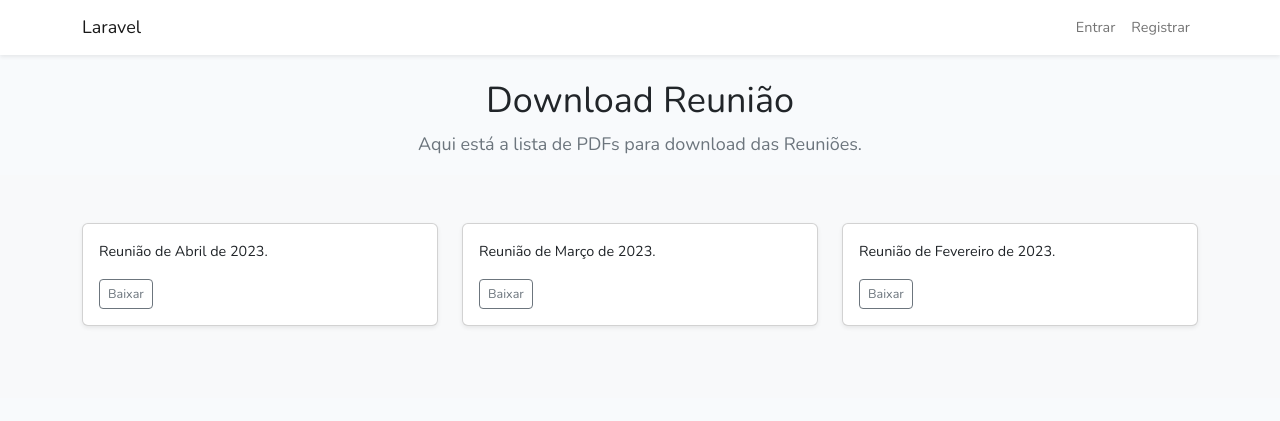
After one commit to igkuhnen/lareira, a Laravel app: page /downloadreuniao in a window 1280 px wide. The commit adds this page. Shown: the top 421 px of the page. Run offline with Laravel 9, Linux system fonts and the light colour scheme; style sheets or scripts are compiled from the project's sources.

Commit message:
downloadreuniao

```diff
--- /dev/null
+++ b/app/Http/Controllers/ControladorDownloadReuniao.php
@@ -0,0 +1,31 @@
+<?php
+
+namespace App\Http\Controllers;
+
+use Illuminate\Http\Request;
+
+class ControladorDownloadReuniao extends Controller
+{
+    public function index(){
+        return view('downloadreuniao');
+    }
+
+    public function downloadreuniaofevereiro(){
+        return response()->download(public_path().'/assets/reuniaofevereiro.pdf');
+    }
+
+    public function downloadreuniaomarco(){
+        return response()->download(public_path().'/assets/reuniaomarco.pdf');
+    }
+
+    public function downloadreuniaoabril(){
+        return response()->download(public_path().'/assets/reuniaoabril.pdf');
+    }
+
+    public function downloadreuniaomaio(){
+        return response()->download(public_path().'/assets/reuniaomaio.pdf');
+    }
+
+
+
+}
--- /dev/null
+++ b/resources/views/downloadreuniao.blade.php
@@ -0,0 +1,172 @@
+@extends('layouts.app', ["current" => "lareirista"])
+@section('content')
+<main role="main">
+
+    <section class="jumbotron text-center">
+      <div class="container">
+        <h1 class="jumbotron-heading">Download Reunião</h1>
+        <p class="lead text-muted">Aqui está a lista de PDFs para download das Reuniões.</p>
+      </div>
+    </section>
+
+    <div class="album py-5 bg-light">
+      <div class="container">
+
+        {{-- <div class="row">
+            <div class="col-md-4">
+              <div class="card mb-4 shadow-sm">
+                {% include icons/placeholder.svg width="100%" height="225" background="#55595c" color="#eceeef" class="card-img-top" text="Thumbnail" %}
+                <div class="card-body">
+                  <p class="card-text">Reunião de Maio de 2023.</p>
+                  <div class="d-flex justify-content-between align-items-center">
+                    <div class="btn-group">
+                      <a href="{{url('/')}}"type="button" class="btn btn-sm btn-outline-secondary">Em Breve</a>
+                    </div>
+                  </div>
+                </div>
+            </div>
+        </div> --}}
+
+        <div class="row">
+          <div class="col-md-4">
+            <div class="card mb-4 shadow-sm">
+              {{-- {% include icons/placeholder.svg width="100%" height="225" background="#55595c" color="#eceeef" class="card-img-top" text="Thumbnail" %} --}}
+              <div class="card-body">
+                <p class="card-text">Reunião de Abril de 2023.</p>
+                <div class="d-flex justify-content-between align-items-center">
+                  <div class="btn-group">
+                    <a href="{{url('/downloadreuniaoabril')}}"type="button" class="btn btn-sm btn-outline-secondary">Baixar</a>
+                  </div>
+                </div>
+              </div>
+            </div>
+          </div>
+          <div class="col-md-4">
+            <div class="card mb-4 shadow-sm">
+              {{-- {% include icons/placeholder.svg width="100%" height="225" background="#55595c" color="#eceeef" class="card-img-top" text="Thumbnail" %} --}}
+              <div class="card-body">
+                <p class="card-text">Reunião de Março de 2023.</p>
+                <div class="d-flex justify-content-between align-items-center">
+                  <div class="btn-group">
+                    <a href="{{url('/downloadreuniaomarco')}}"type="button" class="btn btn-sm btn-outline-secondary">Baixar</a>
+                  </div>
+                </div>
+              </div>
+            </div>
+          </div>
+          <div class="col-md-4">
+            <div class="card mb-4 shadow-sm">
+              {{-- {% include icons/placeholder.svg width="100%" height="225" background="#55595c" color="#eceeef" class="card-img-top" text="Thumbnail" %} --}}
+              <div class="card-body">
+                <p class="card-text">Reunião de Fevereiro de 2023.</p>
+                <div class="d-flex justify-content-between align-items-center">
+                  <div class="btn-group">
+                    <a href="{{url('/downloadreuniaofevereiro')}}"type="button" class="btn btn-sm btn-outline-secondary">Baixar</a>
+                  </div>
+                </div>
+              </div>
+            </div>
+          </div>
+
+          {{-- <div class="col-md-4">
+            <div class="card mb-4 shadow-sm">
+              {% include icons/placeholder.svg width="100%" height="225" background="#55595c" color="#eceeef" class="card-img-top" text="Thumbnail" %}
+              <div class="card-body">
+                <p class="card-text">Reunião de Janeiro de 2023.</p>
+                <div class="d-flex justify-content-between align-items-center">
+                  <div class="btn-group">
+                    <a href="{{url('/downloadreuniaojaneiro')}}"type="button" class="btn btn-sm btn-outline-secondary">Baixar</a>
+                  </div>
+                </div>
+              </div>
+            </div>
+          </div> --}}
+          {{-- <div class="col-md-4">
+            <div class="card mb-4 shadow-sm">
+              {% include icons/placeholder.svg width="100%" height="225" background="#55595c" color="#eceeef" class="card-img-top" text="Thumbnail" %}
+              <div class="card-body">
+                <p class="card-text">This is a wider card with supporting text below as a natural lead-in to additional content. This content is a little bit longer.</p>
+                <div class="d-flex justify-content-between align-items-center">
+                  <div class="btn-group">
+                    <button type="button" class="btn btn-sm btn-outline-secondary">View</button>
+                    <button type="button" class="btn btn-sm btn-outline-secondary">Edit</button>
+                  </div>
+                  <small class="text-muted">9 mins</small>
+                </div>
+              </div>
+            </div>
+          </div>
+          <div class="col-md-4">
+            <div class="card mb-4 shadow-sm">
+              {% include icons/placeholder.svg width="100%" height="225" background="#55595c" color="#eceeef" class="card-img-top" text="Thumbnail" %}
+              <div class="card-body">
+                <p class="card-text">This is a wider card with supporting text below as a natural lead-in to additional content. This content is a little bit longer.</p>
+                <div class="d-flex justify-content-between align-items-center">
+                  <div class="btn-group">
+                    <button type="button" class="btn btn-sm btn-outline-secondary">View</button>
+                    <button type="button" class="btn btn-sm btn-outline-secondary">Edit</button>
+                  </div>
+                  <small class="text-muted">9 mins</small>
+                </div>
+              </div>
+            </div>
+          </div>
+
+          <div class="col-md-4">
+            <div class="card mb-4 shadow-sm">
+              {% include icons/placeholder.svg width="100%" height="225" background="#55595c" color="#eceeef" class="card-img-top" text="Thumbnail" %}
+              <div class="card-body">
+                <p class="card-text">This is a wider card with supporting text below as a natural lead-in to additional content. This content is a little bit longer.</p>
+                <div class="d-flex justify-content-between align-items-center">
+                  <div class="btn-group">
+                    <button type="button" class="btn btn-sm btn-outline-secondary">View</button>
+                    <button type="button" class="btn btn-sm btn-outline-secondary">Edit</button>
+                  </div>
+                  <small class="text-muted">9 mins</small>
+                </div>
+              </div>
+            </div>
+          </div>
+          <div class="col-md-4">
+            <div class="card mb-4 shadow-sm">
+              {% include icons/placeholder.svg width="100%" height="225" background="#55595c" color="#eceeef" class="card-img-top" text="Thumbnail" %}
+              <div class="card-body">
+                <p class="card-text">This is a wider card with supporting text below as a natural lead-in to additional content. This content is a little bit longer.</p>
+                <div class="d-flex justify-content-between align-items-center">
+                  <div class="btn-group">
+                    <button type="button" class="btn btn-sm btn-outline-secondary">View</button>
+                    <button type="button" class="btn btn-sm btn-outline-secondary">Edit</button>
+                  </div>
+                  <small class="text-muted">9 mins</small>
+                </div>
+              </div>
+            </div>
+          </div> --}}
+          {{-- <div class="col-md-4">
+            <div class="card mb-4 shadow-sm">
+              {% include icons/placeholder.svg width="100%" height="225" background="#55595c" color="#eceeef" class="card-img-top" text="Thumbnail" %}
+              <div class="card-body">
+                <p class="card-text">This is a wider card with supporting text below as a natural lead-in to additional content. This content is a little bit longer.</p>
+                <div class="d-flex justify-content-between align-items-center">
+                  <div class="btn-group">
+                    <button type="button" class="btn btn-sm btn-outline-secondary">View</button>
+                    <button type="button" class="btn btn-sm btn-outline-secondary">Edit</button>
+                  </div>
+                  <small class="text-muted">9 mins</small>
+                </div>
+              </div>
+            </div>
+          </div> --}}
+        </div>
+      </div>
+    </div>
+
+  </main>
+
+  {{-- <footer class="text-muted">
+    <div class="container">
+      <p>New to Bootstrap? <a href="{{url('/download')}}">Visit the homepage</a> or read our getting started guide</a>.</p>
+    </div>
+  </footer> --}}
+
+@endsection
--- a/resources/views/novolareirista.blade.php
+++ b/resources/views/novolareirista.blade.php
@@ -74,7 +74,9 @@
                     </form>
             </div>
     </div>
+    <a href="{{url('/home')}}" class="btn btn-sm btn-primary">Home</a>
+    <a href="{{url('/')}}" class="btn btn-sm btn-danger">Welcome</a>
 </div>
 
-<a href="/home" class="btn btn-sm btn-primary">Home</a>
-<a href="/" class="btn btn-sm btn-danger">Welcome</a>
+
+@endsection
--- a/routes/web.php
+++ b/routes/web.php
@@ -5,6 +5,7 @@ use Illuminate\Support\Facades\Auth;
 use App\Http\Controllers\HomeController;
 use App\Http\Controllers\ControladorLareirista;
 use App\Http\Controllers\ControladorDownloadInscricao;
+use App\Http\Controllers\ControladorDownloadReuniao;
 
 /*
 |--------------------------------------------------------------------------
@@ -37,3 +38,11 @@ Route::post('/lareirista/{id}', [ControladorLareirista::class, 'update']);
 
 
 Route::get('/download',[ControladorDownloadInscricao::class, 'download']);
+
+
+Route::get('/downloadreuniao',[ControladorDownloadReuniao::class, 'index']);
+
+Route::get('/downloadreuniaofevereiro',[ControladorDownloadReuniao::class, 'downloadreuniaofevereiro']);
+Route::get('/downloadreuniaomarco',[ControladorDownloadReuniao::class, 'downloadreuniaomarco']);
+Route::get('/downloadreuniaoabril',[ControladorDownloadReuniao::class, 'downloadreuniaoabril']);
+Route::get('/downloadreuniaomaio',[ControladorDownloadReuniao::class, 'downloadreuniaomaio']);
```
Also changed, not shown: resources/views/welcome.blade.php (+5 -2 lines), 3 other files.
